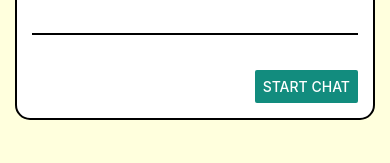
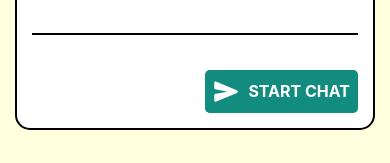
Before and after one commit to kanagu555/WhatsDirect, a React Native app: screen / in a window 390 px wide. Shown: the part 354-517 px from the top of the page. Built offline with nearby package versions, Linux system fonts and the light colour scheme.

Commit message:
send chat button icon update

```diff
--- a/components/WhatsForm.js
+++ b/components/WhatsForm.js
@@ -10,6 +10,7 @@ import {
 import React, { useState } from "react";
 import * as Clipboard from "expo-clipboard";
 import Checkbox from "expo-checkbox";
+import { Ionicons } from "@expo/vector-icons";
 import { SelectList } from "react-native-dropdown-select-list";
 
 const WhatsForm = () => {
@@ -80,11 +81,16 @@ const WhatsForm = () => {
         multiline
       />
       <View style={styles.buttonStyle}>
-        <Button
-          color={"#128c7e"}
-          title="Start chat"
-          onPress={handleDebounceSendChat(handleSendChat, 500)}
-        />
+        <Ionicons.Button
+          text="text"
+          name="md-send"
+          size={25}
+          color="white"
+          backgroundColor="#128c7e"
+          onPress={handleDebounceSendChat(handleSendChat, 200)}
+        >
+          <Text style={styles.buttonTitle}>START CHAT</Text>
+        </Ionicons.Button>
       </View>
     </View>
   );
@@ -124,6 +130,11 @@ const styles = StyleSheet.create({
   checkBoxText: {
     marginLeft: 10,
   },
+  buttonTitle: {
+    color: "white",
+    fontSize: 16,
+    fontWeight: "bold",
+  },
 });
 
 export default WhatsForm;
```
